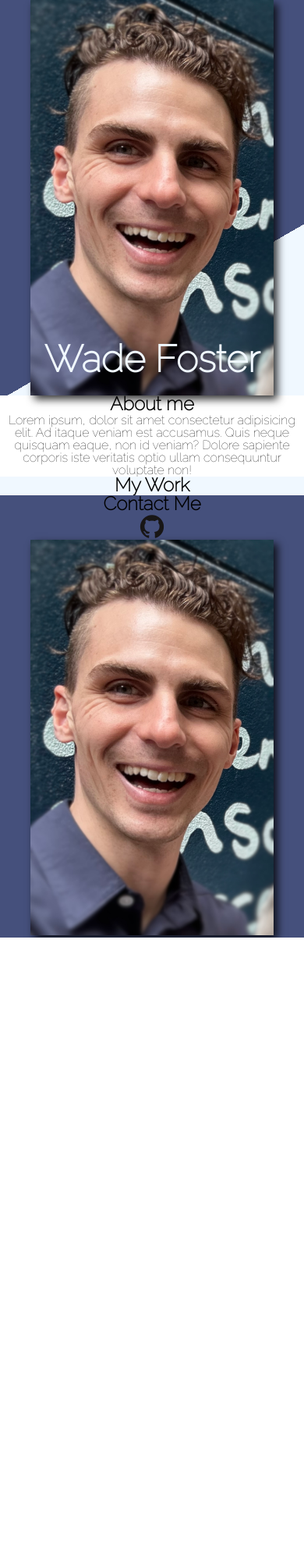
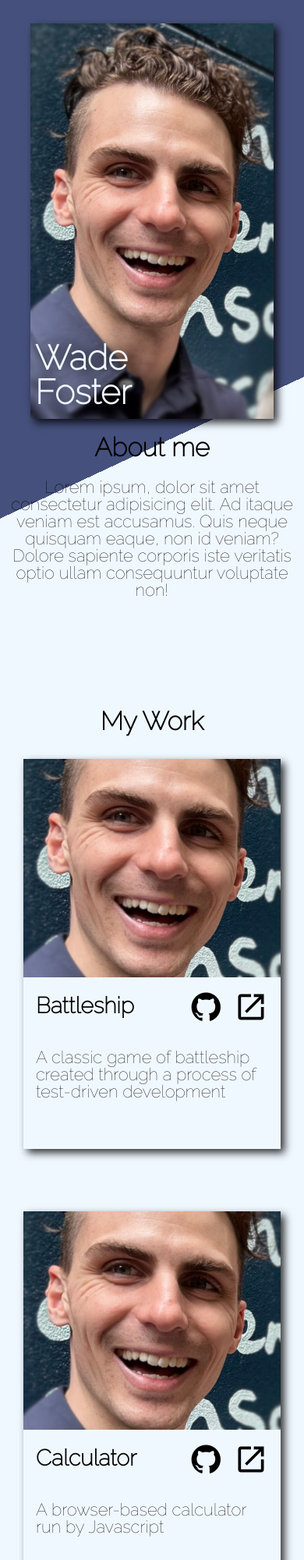
Before and after one commit to wade-levels-up/homepage, a website built with webpack: page src/template.html in a window 390 px wide. Shown: the top 2000 px of the page at 78% size. Before the commit the page ends 1202 px from the top, so only its background shows below. Built offline with nearby package versions, Linux system fonts and the light colour scheme; a web font is replaced by a local one.

Commit message:
Establish mobile layout and begin larger layouts

```diff
--- a/src/style.css
+++ b/src/style.css
@@ -8,8 +8,8 @@
 }
 
 :root {
-  font-size: 16px;
-  font-family: raleway;
+  font-size: 22px;
+  font-family: raleway, system-ui;
   --main-bg-color1: rgb(69, 80, 124);
   --shadow: 5px 5px 10px rgb(0, 0, 0, 0.8);
 }
@@ -19,7 +19,6 @@
   box-sizing: border-box;
   list-style: none;
   text-decoration: none;
-  text-align: center;
 }
 
 body {
@@ -27,33 +26,60 @@ body {
   height: 100vh;
   display: flex;
   flex-direction: column;
+  background-color: aliceblue;
 }
 
 i {
-  font-size: 2rem;
+  font-size: 1.8rem;
 }
 
 /* Main Sections */
 
 header {
+  text-align: center;
+  margin-bottom: 60px;
+  background: linear-gradient(155deg,var(--main-bg-color1) 70%, aliceblue 70%);
 }
 
 main {
   flex: 1;
   background-color: aliceblue;
+  text-align: center;
+  margin-top: 60px;
+  margin-bottom: 60px;
 }
 
 footer {
+  text-align: center;
   background-color: var(--main-bg-color1);
+  margin-top: 60px;
+  color: aliceblue;
 }
 
 /* H Elements */
 
 h1 {
   color: aliceblue;
-  font-size: 3rem;
+  width: 4ch;
+  text-align: left;
+  font-size: 2rem;
   position: absolute;
-  bottom: 20px;
+  bottom: 10px;
+  left: 45px;
+  filter: drop-shadow(2px 2px 10px black);
+}
+
+h2 {
+  width: 100%;
+  text-align: center;
+  font-size: 1.5rem;
+  margin: 1rem 0px 1rem 0px;
+}
+
+h3 {
+  flex-grow: 1;
+  text-align: left;
+  font-size: 1.3rem;
 }
 
 /* Sub Sections */
@@ -64,15 +90,120 @@ h1 {
   flex-direction: column;
   align-items: center;
   position: relative;
-  background: linear-gradient(150deg,var(--main-bg-color1) 70%, aliceblue 70%);
 }
 
 .mainImage img {
   width: 80vw;
   box-shadow: var(--shadow);
+  margin-top: 30px;
 }
 
 footer img {
-  width: 80vw;
+ width: 100vw;
+}
+
+.projects-grid {
+  display: grid;
+  gap: 80px;
+  margin: 30px;
+  grid-template-columns: repeat(auto-fit, minmax(250px, 1fr));
+  grid-auto-rows: 500px;
+}
+
+.projects-grid li {
+  display: flex;
+  flex-direction: column;
   box-shadow: var(--shadow);
 }
+
+.projects-grid div {
+  display: flex;
+  justify-content: flex-start;
+  gap: 16px;
+  padding: 16px;
+  align-items: center;
+}
+
+.projects-grid img {
+  object-fit: cover;
+  height: 280px;
+}
+
+
+svg {
+  width: 2rem;
+}
+
+.projects-grid p {
+  padding: 16px;
+  text-align: left;
+}
+
+.contact-details {
+  display: flex;
+  gap: 1rem;
+  flex-direction: column;
+  text-align: left;
+  align-items: flex-start;
+  padding: 16px;
+}
+
+.contact-details a {
+  color: aliceblue;
+  letter-spacing: 1px;
+}
+
+.icon-links {
+  display: flex;
+  width: 100%;
+  justify-content: center;
+  gap: 1rem;
+}
+
+@media (min-width: 1000px) {
+  header {
+    display: flex;
+    justify-content: center;
+    align-items: center;
+    background: linear-gradient(170deg,var(--main-bg-color1) 70%, aliceblue 70%);
+  }
+
+  .about-me {
+    background-color: aliceblue;
+    max-width: fit-content;
+    max-height: fit-content;
+    padding: 30px;
+    text-align: left;
+    box-shadow: var(--shadow);
+  }
+
+  header img {
+    max-width: 300px;
+  }
+
+  .mainImage {
+    width: 100vw;
+  }
+
+  footer {
+    display: flex;
+    justify-content: space-between;
+    align-items: center;
+  }
+
+  footer img {
+    max-width: 500px;
+  }
+}
+
+@media (min-width: 1200px) {
+  footer {
+    display: flex;
+    justify-content: space-between;
+    align-items: center;
+  }
+
+  footer img {
+    max-width: 500px;
+  }
+}
--- a/src/template.html
+++ b/src/template.html
@@ -12,7 +12,7 @@
         <img src="../assets/Wade-narrow.jpeg" alt="Wade Foster smiling">
         <h1>Wade Foster</h1>
       </div>
-      <div>
+      <div class="about-me">
         <h2>About me</h2>
         <p>Lorem ipsum, dolor sit amet consectetur adipisicing elit.
           Ad itaque veniam est accusamus. Quis neque quisquam eaque, non id veniam?
@@ -22,13 +22,72 @@
     </header>
     <main>
       <h2>My Work</h2>
+      <ul class="projects-grid">
+        <li>
+          <img src="../assets/Wade-narrow.jpeg" alt="">
+          <div>
+            <h3>Battleship</h3><i class="devicon-github-original black"></i><svg xmlns="http://www.w3.org/2000/svg" viewBox="0 0 24 24"><path d="M14,3V5H17.59L7.76,14.83L9.17,16.24L19,6.41V10H21V3M19,19H5V5H12V3H5C3.89,3 3,3.9 3,5V19A2,2 0 0,0 5,21H19A2,2 0 0,0 21,19V12H19V19Z" /></svg>
+          </div>
+          <p>A classic game of battleship created through a process of test-driven development</p>
+        </li>
+
+        <li>
+          <img src="../assets/Wade-narrow.jpeg" alt="">
+          <div>
+            <h3>Calculator</h3><i class="devicon-github-original black"></i><svg xmlns="http://www.w3.org/2000/svg" viewBox="0 0 24 24"><path d="M14,3V5H17.59L7.76,14.83L9.17,16.24L19,6.41V10H21V3M19,19H5V5H12V3H5C3.89,3 3,3.9 3,5V19A2,2 0 0,0 5,21H19A2,2 0 0,0 21,19V12H19V19Z" /></svg>
+          </div>
+          <p>A browser-based calculator run by Javascript</p>
+        </li>
+
+        <li>
+          <img src="../assets/Wade-narrow.jpeg" alt="">
+          <div>
+            <h3>Calculator</h3><i class="devicon-github-original black"></i><svg xmlns="http://www.w3.org/2000/svg" viewBox="0 0 24 24"><path d="M14,3V5H17.59L7.76,14.83L9.17,16.24L19,6.41V10H21V3M19,19H5V5H12V3H5C3.89,3 3,3.9 3,5V19A2,2 0 0,0 5,21H19A2,2 0 0,0 21,19V12H19V19Z" /></svg>
+          </div>
+          <p>A browser-based calculator run by Javascript</p>
+        </li>
+
+        <li>
+          <img src="../assets/Wade-narrow.jpeg" alt="">
+          <div>
+            <h3>Calculator</h3><i class="devicon-github-original black"></i><svg xmlns="http://www.w3.org/2000/svg" viewBox="0 0 24 24"><path d="M14,3V5H17.59L7.76,14.83L9.17,16.24L19,6.41V10H21V3M19,19H5V5H12V3H5C3.89,3 3,3.9 3,5V19A2,2 0 0,0 5,21H19A2,2 0 0,0 21,19V12H19V19Z" /></svg>
+          </div>
+          <p>A browser-based calculator run by Javascript</p>
+        </li>
+
+        <li>
+          <img src="../assets/Wade-narrow.jpeg" alt="">
+          <div>
+            <h3>Calculator</h3><i class="devicon-github-original black"></i><svg xmlns="http://www.w3.org/2000/svg" viewBox="0 0 24 24"><path d="M14,3V5H17.59L7.76,14.83L9.17,16.24L19,6.41V10H21V3M19,19H5V5H12V3H5C3.89,3 3,3.9 3,5V19A2,2 0 0,0 5,21H19A2,2 0 0,0 21,19V12H19V19Z" /></svg>
+          </div>
+          <p>A browser-based calculator run by Javascript</p>
+        </li>
+
+        <li>
+          <img src="../assets/Wade-narrow.jpeg" alt="">
+          <div>
+            <h3>Calculator</h3><i class="devicon-github-original black"></i><svg xmlns="http://www.w3.org/2000/svg" viewBox="0 0 24 24"><path d="M14,3V5H17.59L7.76,14.83L9.17,16.24L19,6.41V10H21V3M19,19H5V5H12V3H5C3.89,3 3,3.9 3,5V19A2,2 0 0,0 5,21H19A2,2 0 0,0 21,19V12H19V19Z" /></svg>
+          </div>
+          <p>A browser-based calculator run by Javascript</p>
+        </li>
+      </ul>
     </main>
     <footer>
-      <div>
+      <div class="contact-details">
         <h2>Contact Me</h2>
-        <i class="devicon-github-original colored"></i>
+        <p>Please get touch if you think our work could be mutually beneficial!</p>
+        <address>1234 Random Road <br>
+          Random Town, Victoria, Australia 3000
+        </address>
+        <a href="tel:5555555555">555-555-5555</a>
+        <div class="icon-links">
+          <i class="devicon-github-original black"></i>
+          <i class="devicon-twitter-original black"></i>
+          <i class="devicon-linkedin-plain black"></i>
+        </div>
+        <a href= "mailto:not.wades.email@gmail.com">not.wades.email@gmail.com</a>
       </div>
-      <img src="../assets/Wade-narrow.jpeg" alt="Wade Foster smiling">
+      <img src="../assets/Wade-norm.jpeg" alt="Wade Foster smiling">
     </footer>
   </body>
 </html>
```
Also changed, not shown: assets/open-in-new.svg (added).
